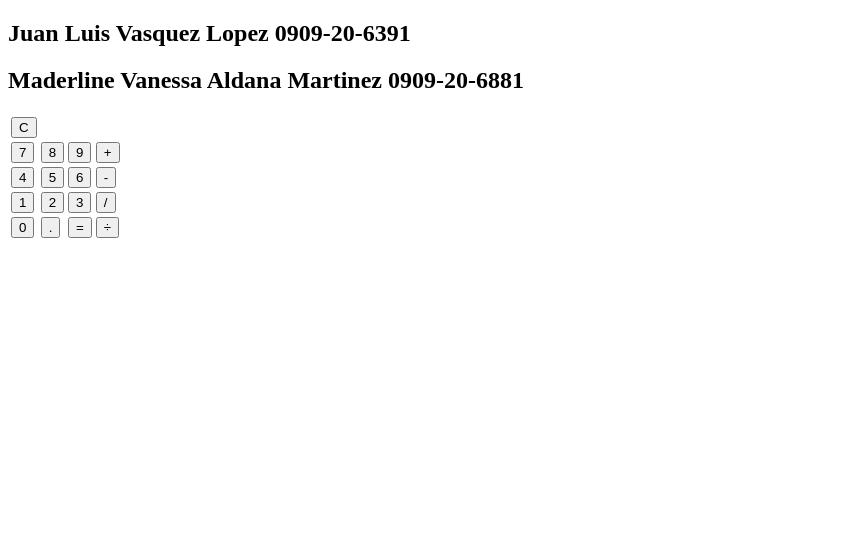
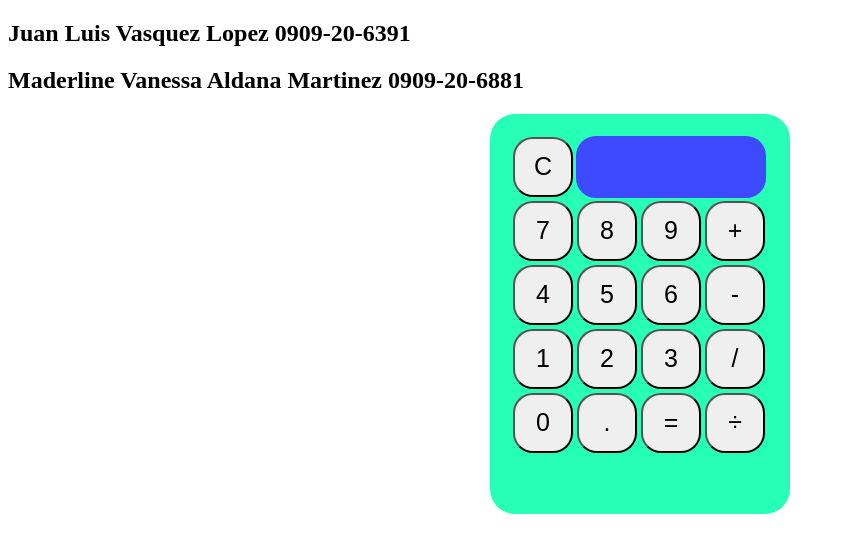
Before and after one commit to JuanVasUMG/Corto-Calculadora, a plain HTML site: page index.html in a window 1280 px wide. Shown: the whole page, without its empty margins (0-845 px from the left). Drawn offline with Linux system fonts and the light colour scheme.

Commit message:
Se le dio estilo a la calculadora con CSS

```diff
--- /dev/null
+++ b/estilo.css
@@ -0,0 +1,28 @@
+.calculadora {
+    display: block;
+    margin: 0 auto;
+    padding: 20px;
+    background-color: rgba(0, 255, 170, 0.849);
+    width: 300px;
+    height: 400px;
+    border-radius: 25px;
+}
+.calculadora td button{
+    display: block;
+    width: 60px;
+    height: 60px;
+    font-size: 25px;
+    border-radius: 20px;
+}
+
+#result{
+    text-align: center;
+    font-size: 20px;
+    margin-bottom: 50px;
+    width: 120px;
+    height: 60px;
+    line-height: 100px;
+    background-color: rgb(61, 74, 255);
+    border-radius: 20px;
+    overflow-y: scroll;
+}
--- a/index.html
+++ b/index.html
@@ -5,6 +5,7 @@
     <meta http-equiv="X-UA-Compatible" content="IE=edge">
     <meta name="viewport" content="width=device-width, initial-scale=1.0">
     <title>Corto Calculator JS</title>
+    <link type= "text/css"  href= "estilo.css" rel= "stylesheet">
 </head>
 <body>
     <h2>Juan Luis Vasquez Lopez 0909-20-6391</h2>
```
